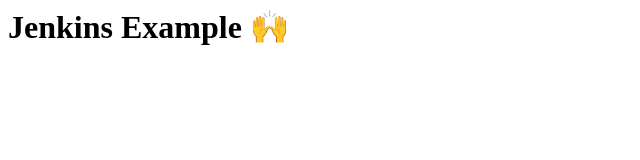
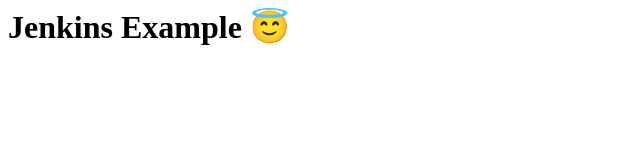
Before and after one commit to ashokide/cicd-demo, a plain HTML site: page index.html in a window 1280 px wide. Shown: the full height of the page, 0-640 px from the left. Drawn offline with Linux system fonts and the light colour scheme.

Commit message:
Update index.html

```diff
--- a/index.html
+++ b/index.html
@@ -3,6 +3,6 @@
     <title>Jenkins</title>
   </head>
   <body>
-    <h1>Jenkins Example 🙌</h1>
+    <h1>Jenkins Example 😇</h1>
   </body>
 </html>
```
